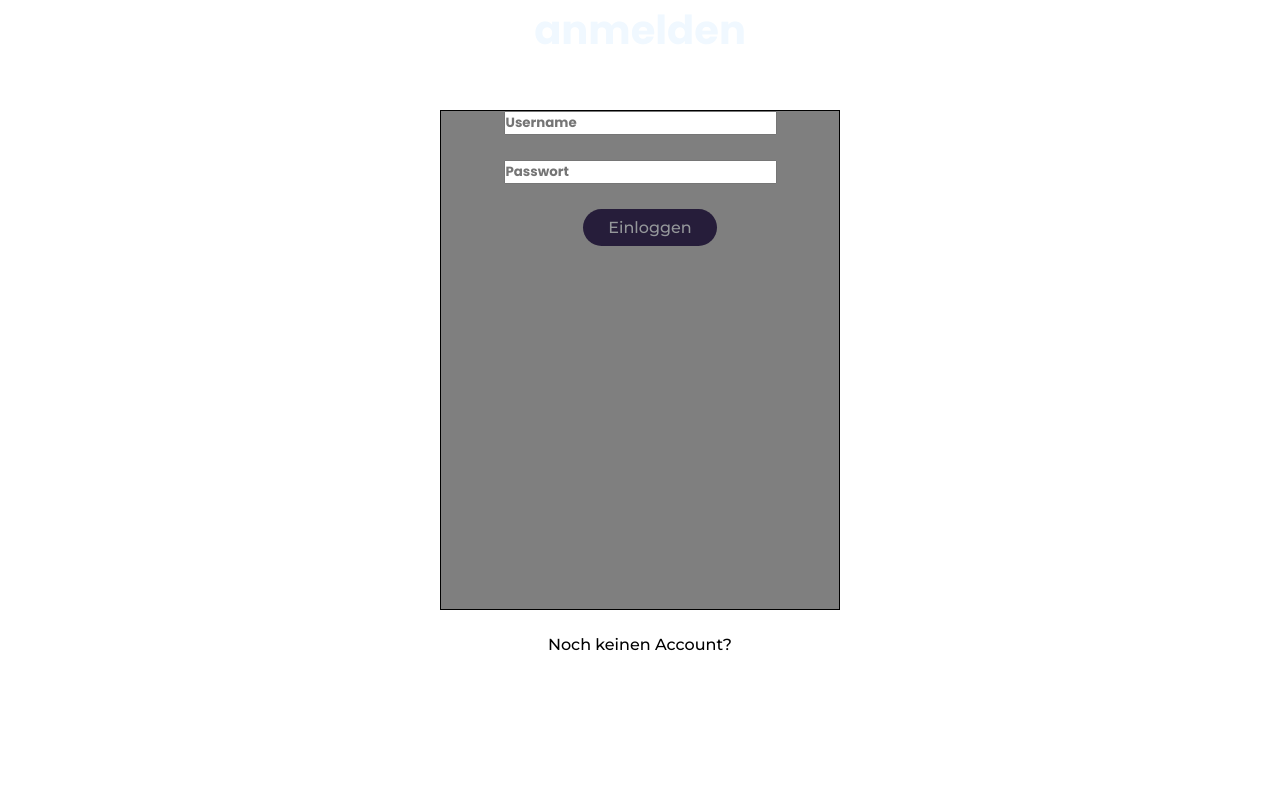
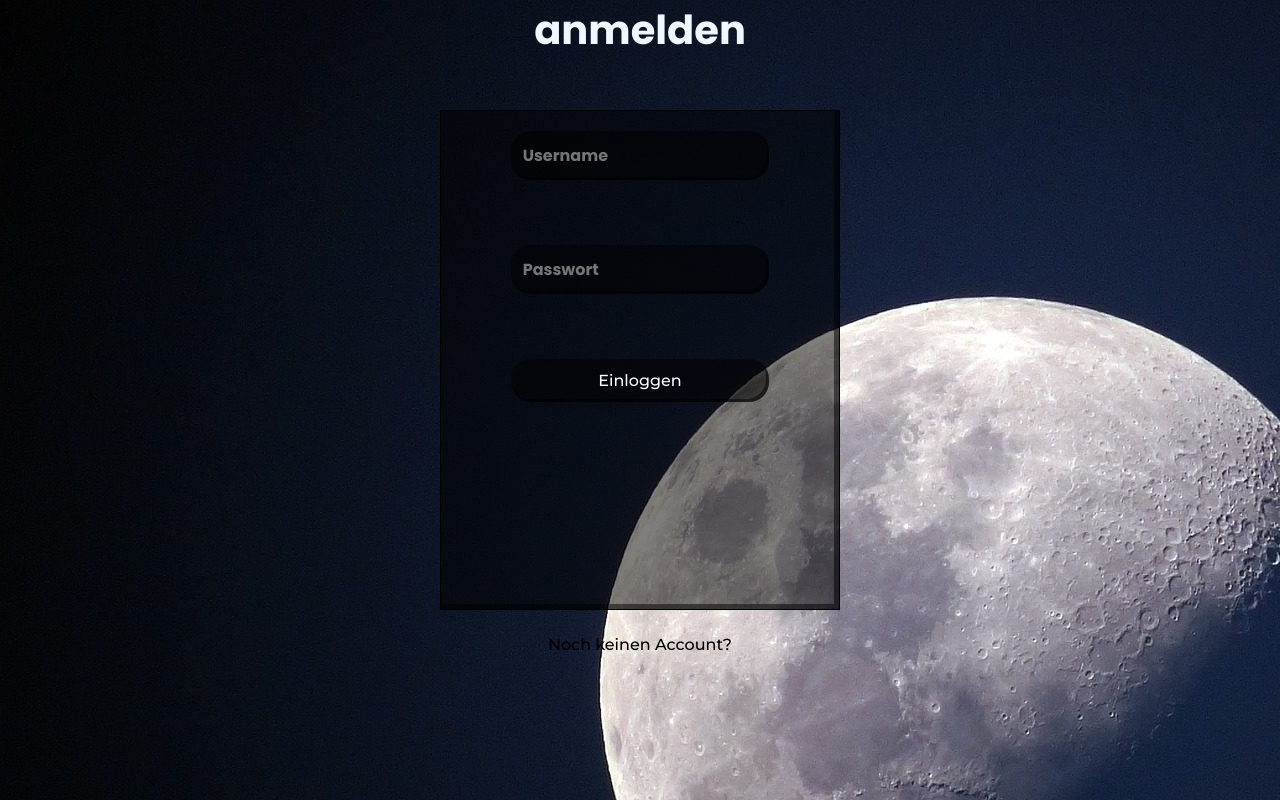
Before and after one commit to janBodenmann/Mitt-Projekt-Quiz, a PHP site: page /php/login.php in a window 1280 px wide. Run offline with PHP 8.4, Linux system fonts and the light colour scheme; data that the repository does not hold is empty.

Commit message:
login/register design

```diff
--- a/css/style.css
+++ b/css/style.css
@@ -11,8 +11,8 @@
 
 body {
 
-
-    /* background: #252839; */
+    background: url(../Images/moon.jpg);
+    /* background: #9fa3bd; */
 }
 
 
@@ -289,4 +289,48 @@ p {
     margin: auto;
     margin-top: 50px;
     background-color: rgba(0, 0, 0, 0.5);
+    box-shadow: inset -5px -5px rgba(0, 0, 0, 0.5);
+    color: white;
+
+
+
+
 }
+
+
+
+
+/* LOGIN BOX */
+
+.box {
+    padding: 12px;
+    margin: 20px;
+    width: 65%;
+    border: none;
+    outline: none;
+    border-radius: 20px;
+    background-color: rgba(0, 0, 0, 0.5);
+    box-shadow: inset -3px -3px rgba(0, 0, 0, 0.5);
+    color: white;
+    font-size: 1rem;
+
+
+}
+#submit {
+    padding: 10px 20px;
+    margin-top: 50px;
+    width: 50%;
+    background-color:  rgba(0, 0, 0, 0.5);
+    box-shadow: inset -3px -3px rgba(0, 0, 0, 0.5);
+    color: white;
+    border: none 20px;
+    border-radius: 20px;
+    font-size: 1rem;
+
+
+
+}
+
+#contact {
+    font-size: small;
+}
--- a/php/login.php
+++ b/php/login.php
@@ -43,13 +43,13 @@ if(isset($_POST["submit"])){
 <center>
 <p id = "error"> anmelden</p>
     <form action="login.php" method="post" data-ajax="false" class="form">
-      <input type="text" name="username" placeholder="Username" required><br>
-      <input type="password" name="pw" placeholder="Passwort" required> <br>
-      <button type="submit" name="submit">Einloggen</button>
+      <input class = "box" type="text" name="username" placeholder="Username" required><br>
+      <input class = "box" type="password" name="pw" placeholder="Passwort" required> <br>
+      <button class = "box" name="submit">Einloggen</button>
     </form>
     <br>
     <a href="account_erstellen.php">Noch keinen Account?</a>
-    <?php if($unsuccessful) echo $text; ?>
+    <!-- <?php if($unsuccessful) echo $text; ?> -->
     </body>
     </html>
     </center>
```
Also changed, not shown: php/account_erstellen.php (+6 -6 lines), php/contact.html (+6 -6 lines), Images/moon.jpg (added).
